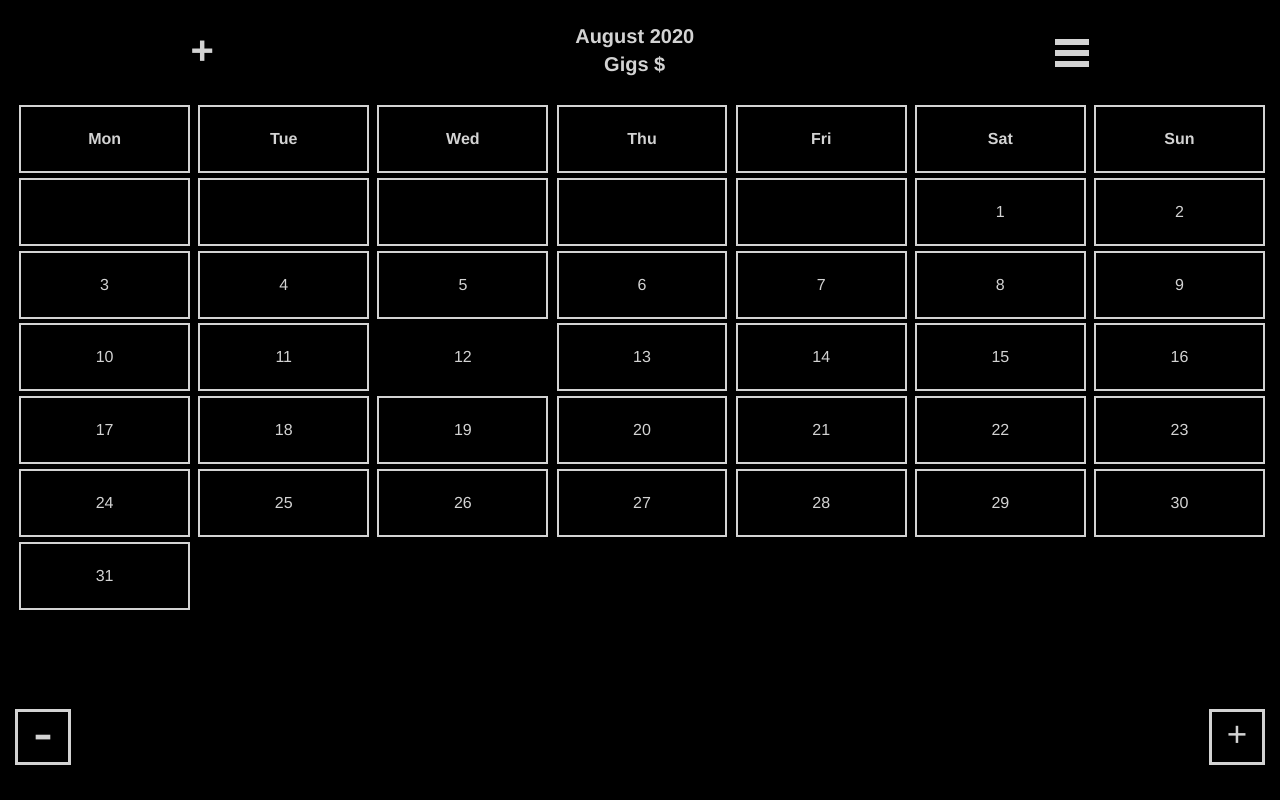
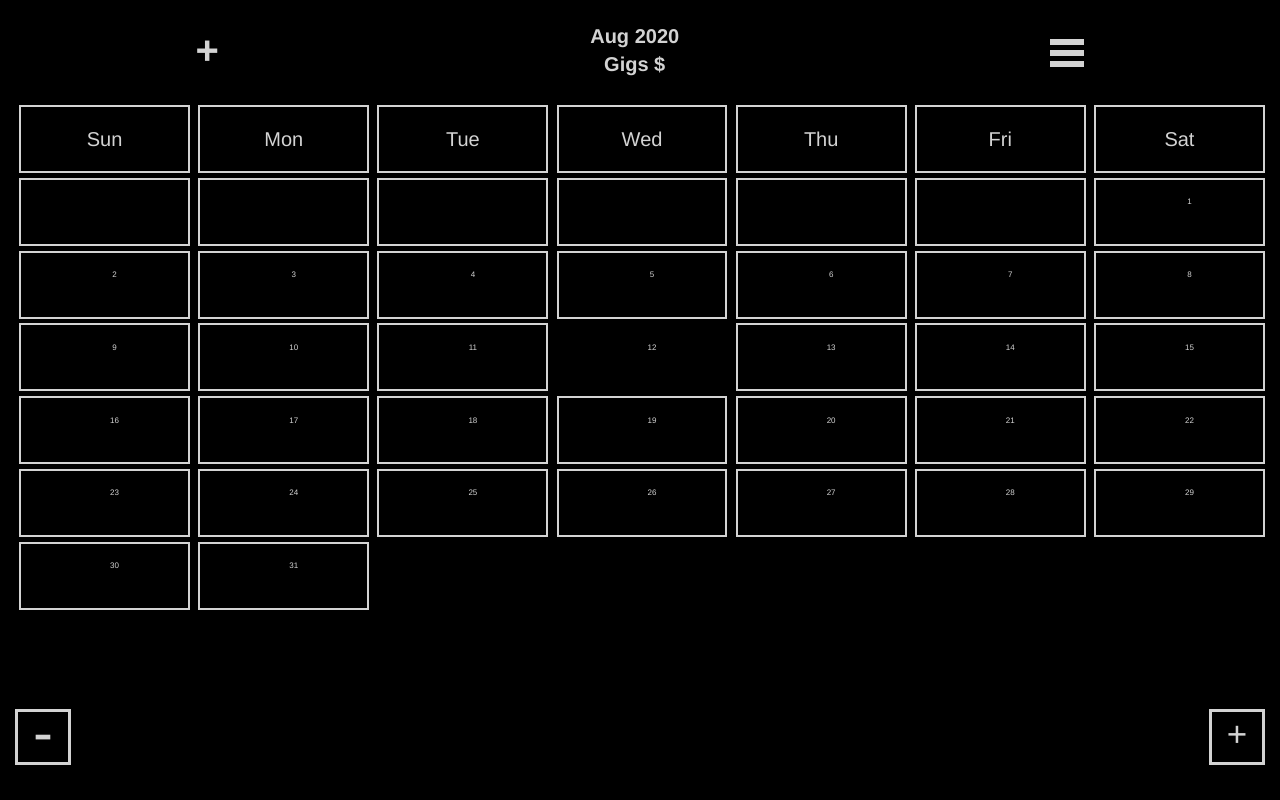
Before and after one commit to tylerdavisgit/gig-app-client, a React (Create React App) app in the folder gig-app-client/: page /month in a window 1280 px wide. Built offline with nearby package versions, Linux system fonts and the light colour scheme; no server answers.

Commit message:
Getting data from gigs into month app. Need to figure out how to drill down into the object. As of 9 am August 14 2020

```diff
--- a/gig-app-client/src/App.js
+++ b/gig-app-client/src/App.js
@@ -24,6 +24,7 @@ function App() {
             loggedInStatus: "LOGGED_IN",
             user: res.data.user,
           });
+          setUserGigs(res.data.user.gigs);
         } else if (
           !res.data.logged_in &&
           activeUser.loggedInStatus === "LOGGED_IN"
@@ -49,10 +50,12 @@ function App() {
     user: {},
   });
 
+  const [userGigs, setUserGigs] = useState([]);
+
   return (
     <div className="App">
       <Switch>
-        <DataContext.Provider value={{ activeUser, setActiveUser }}>
+        <DataContext.Provider value={{ activeUser, setActiveUser, userGigs }}>
           <Route exact path="/" component={Home} />
           <Route exact path="/dashboard" component={Dashboard} />
           <Route exact path="/signup" component={Signup} />
--- a/gig-app-client/src/Components/Auth/Login.js
+++ b/gig-app-client/src/Components/Auth/Login.js
@@ -76,8 +76,6 @@ export default function Login(props) {
           <h1>Gig</h1>
           <h2> Login</h2>
           <h5>Or click sign up to get started</h5>
-          <p>Logged in status: {activeUser.loggedInStatus}</p>
-          <p>Logged in as: {activeUser.user.email}</p>
           <div>
             <form onSubmit={handleSubmit}>
               <input
--- a/gig-app-client/src/Components/Month.js
+++ b/gig-app-client/src/Components/Month.js
@@ -1,7 +1,8 @@
 import * as React from "react";
 import { Link } from "react-router-dom";
-import { useState, useEffect } from "react";
+import { useState, useEffect, useContext } from "react";
 import styled, { css } from "styled-components";
+import { DataContext } from "../App";
 
 const Wrapper = styled.div`
   min-height: 100vh;
@@ -73,6 +74,15 @@ const Day = styled.div`
   justify-content: center;
   cursor: pointer;
   border: 2px solid lightgray;
+  font-size: 14px;
+  .days-of-week {
+    font-size: 20px;
+  }
+  .calendar-nums {
+    font-size: 8px;
+    margin-left: 20px;
+    margin-bottom: 20px;
+  }
 
   ${(props) =>
     props.isToday &&
@@ -80,7 +90,24 @@ const Day = styled.div`
       border: 2px solid black;
     `}
 
-  ${(props) => props.isSelected && css``}
+  ${(props) =>
+    props.isSelected &&
+    css`
+      background-color: lightgrey;
+      color: black;
+    `}
+`;
+
+const Gig = styled.div`
+  width: 100%;
+  height: 8vh;
+  display: flex;
+  align-items: center;
+  justify-content: center;
+  cursor: pointer;
+  border: 2px solid lightgray;
+  font-size: 14px;
+  z-index: 10000;
 `;
 
 const Footer = styled.div`
@@ -115,18 +142,24 @@ const NextButton = styled.div`
 `;
 
 export default function Calendar() {
+  const dataContext = useContext(DataContext);
+  // const activeUser = dataContext.activeUser;
+
+  const gigs = dataContext.userGigs;
+  console.log(gigs[3]);
+
   const days = [31, 28, 31, 30, 31, 30, 31, 31, 30, 31, 30, 31];
   const leapDays = [31, 29, 31, 30, 31, 30, 31, 31, 30, 31, 30, 31];
-  const daysOfWeek = ["Mon", "Tue", "Wed", "Thu", "Fri", "Sat", "Sun"];
+  const daysOfWeek = ["Sun", "Mon", "Tue", "Wed", "Thu", "Fri", "Sat"];
   const months = [
-    "January",
-    "February",
+    "Jan",
+    "Feb",
     "March",
     "April",
     "May",
     "June",
     "July",
-    "August",
+    "Aug",
     "Sept",
     "Oct",
     "Nov",
@@ -135,10 +168,16 @@ export default function Calendar() {
 
   const today = new Date();
   const [date, setDate] = useState(today);
+  const [dateSelected, setDateSelected] = useState(today);
   const [day, setDay] = useState(date.getDate());
   const [month, setMonth] = useState(date.getMonth());
   const [year, setYear] = useState(date.getFullYear());
   const [startDay, setStartDay] = useState(getStartDayOfMonth(date));
+
+  console.log(dateSelected);
+  console.log(dateSelected.getMonth(dateSelected) + 1);
+  console.log(dateSelected.getFullYear(dateSelected));
+  console.log(dateSelected.getDate(dateSelected));
 
   useEffect(() => {
     setDay(date.getDate());
@@ -150,8 +189,6 @@ export default function Calendar() {
   function getStartDayOfMonth(date) {
     return new Date(date.getFullYear(), date.getMonth(), 1).getDay();
   }
-
-  console.log(getStartDayOfMonth(date));
 
   function isLeapYear(year) {
     return (year % 4 === 0 && year % 100 !== 0) || year % 400 === 0;
@@ -182,22 +219,23 @@ export default function Calendar() {
         <Body>
           {daysOfWeek.map((d) => (
             <Day key={d}>
-              <strong>{d}</strong>
+              <p className="days-of-week">{d}</p>
             </Day>
           ))}
-          {Array(monthDays[month] + (startDay - 1))
-            .fill(null)
+          {Array(monthDays[month] + startDay)
+            .fill()
             .map((_, index) => {
-              const d = index - (startDay - 2);
-
+              const d = index - (startDay - 1);
               return (
                 <Day
                   key={index}
                   isToday={d === today.getDate()}
-                  isSelected={d === day}
-                  onClick={() => setDate(new Date(year, month, d))}
+                  isSelected={d === dateSelected}
+                  onClick={() => setDateSelected(new Date(year, month, d))}
                 >
-                  {d > 0 ? d : ""}
+                  <div className="calendar-nums">
+                    {d > 0 && d < 32 ? d : ""}
+                  </div>
                 </Day>
               );
             })}
--- a/gig-app-client/src/index.js
+++ b/gig-app-client/src/index.js
@@ -6,7 +6,9 @@ import { BrowserRouter as Router } from "react-router-dom";
 
 ReactDOM.render(
   <Router>
-    <App />
+    <React.StrictMode>
+      <App />
+    </React.StrictMode>
   </Router>,
 
   document.getElementById("root")
```
